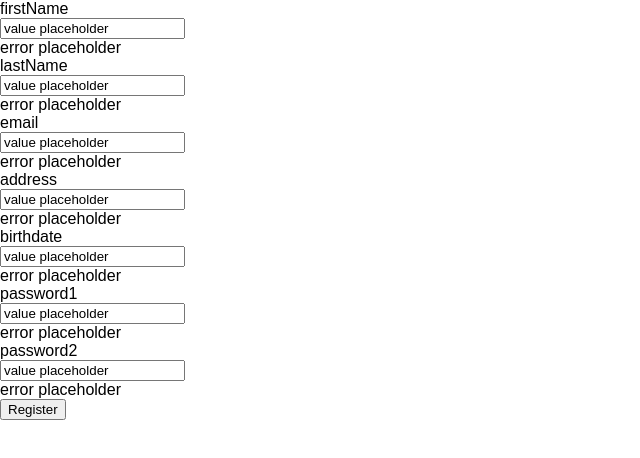
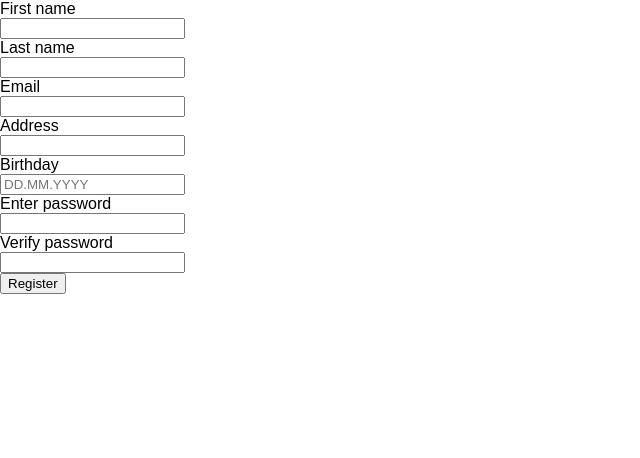
Before and after one commit to lukas-linhart/registration-form-homework, a React (Create React App) app: page / in a window 1280 px wide. Shown: the top 458 px of the page, without its empty margins (0-640 px from the left). Built offline with nearby package versions, Linux system fonts and the light colour scheme.

Commit message:
field types, labels and value placeholders

```diff
--- a/src/App.js
+++ b/src/App.js
@@ -1,5 +1,7 @@
 import React, { Component } from 'react';
 import './App.css';
+
+const DATE_FORMAT = 'DD.MM.YYYY';
 
 
 class FormField extends Component {
@@ -8,6 +10,8 @@ class FormField extends Component {
         <FormInput
           name={this.props.name}
           label={this.props.label}
+          type={this.props.type || "text"}
+          placeholder={this.props.placeholder}
           value={this.props.value}
           error={this.props.error}
           changeHandler={this.props.changeHandler}
@@ -26,8 +30,10 @@ class FormInput extends Component {
         </div>
         <div>
           <input
+            type={this.props.type}
             name={this.props.name}
             value={this.props.value}
+            placeholder={this.props.placeholder}
             onChange={this.props.changeHandler}
           />
           <div>{this.props.error}</div>
@@ -58,11 +64,21 @@ class RegistrationForm extends Component {
     // since at this point the component is not mounted.
     let state = {};
     for (let inputName of this.inputs) {
-      state[`${inputName}Value`] = 'value placeholder';
-      state[`${inputName}Error`] = 'error placeholder';
+      state[`${inputName}Value`] = '';
+      state[`${inputName}Error`] = '';
       state[`${inputName}IsValid`] = false;
     }
     this.state = state;
+
+    this.inputParams = {
+      firstName: { label: 'First name' },
+      lastName: { label: 'Last name' },
+      email: { label: 'Email' },
+      address: { label: 'Address' },
+      birthdate: { label: 'Birthday', placeholder: DATE_FORMAT },
+      password1: { label: 'Enter password', type: 'password' },
+      password2: { label: 'Verify password', type: 'password' }
+    };
 
     this.handleInputChange = this.handleInputChange.bind(this);
   }
@@ -83,7 +99,9 @@ class RegistrationForm extends Component {
           <FormField
             key={fieldName}
             name={fieldName}
-            label={fieldName}
+            label={this.inputParams[fieldName].label}
+            type={this.inputParams[fieldName].type}
+            placeholder={this.inputParams[fieldName].placeholder}
             value={this.state[`${fieldName}Value`]}
             error={this.state[`${fieldName}Error`]}
             changeHandler={this.handleInputChange}
```
